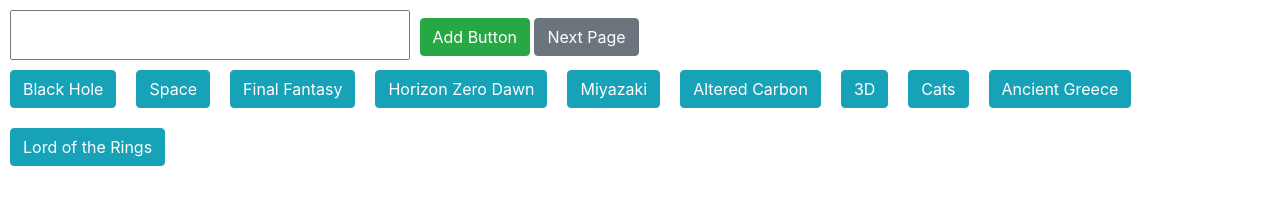
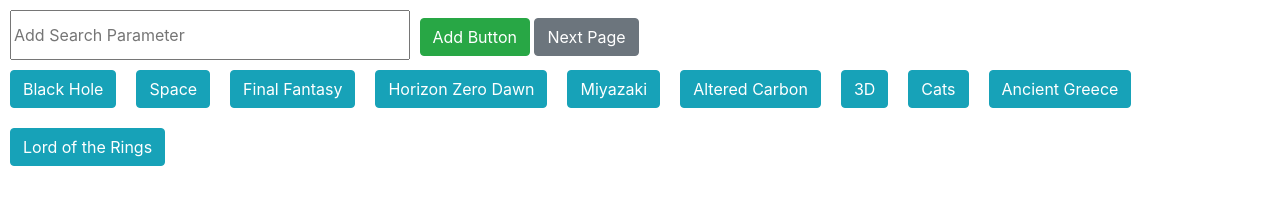
Before and after one commit to wsatchmo/Giphy_Lookup, a plain HTML site: page index.html in a window 1280 px wide. Drawn offline with nearby package versions, Linux system fonts and the light colour scheme.

Commit message:
Added placeholder in form

```diff
--- a/index.html
+++ b/index.html
@@ -13,7 +13,7 @@
     </head>
     <body>
         <form>
-            <input id="new-button" type="text" style="height: 50px; width: 400px; margin: 10px 5px 0px 10px;">
+            <input id="new-button" type="text" placeholder="Add Search Parameter" style="height: 50px; width: 400px; margin: 10px 5px 0px 10px;">
             <input id="add-button" class="btn btn-success" type="submit" value="Add Button">
             <input id="page-button" class="btn btn-secondary" type="submit" value="Next Page">
         </form>
```
